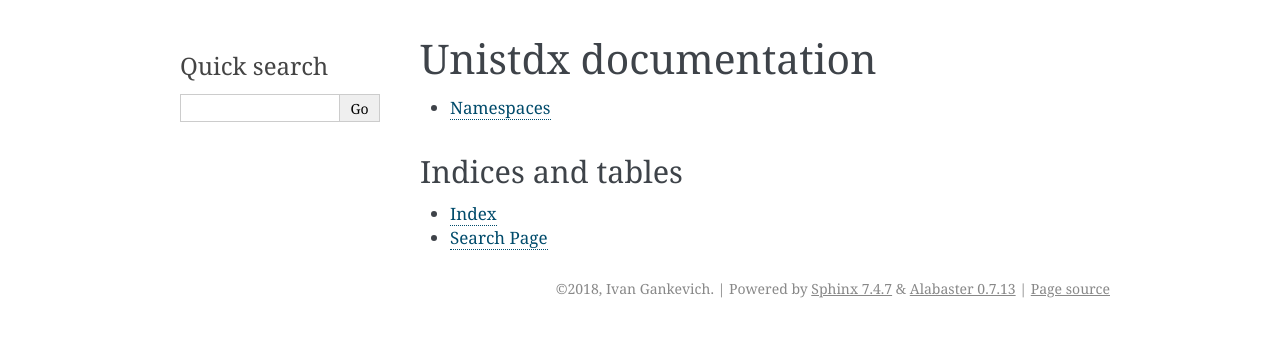
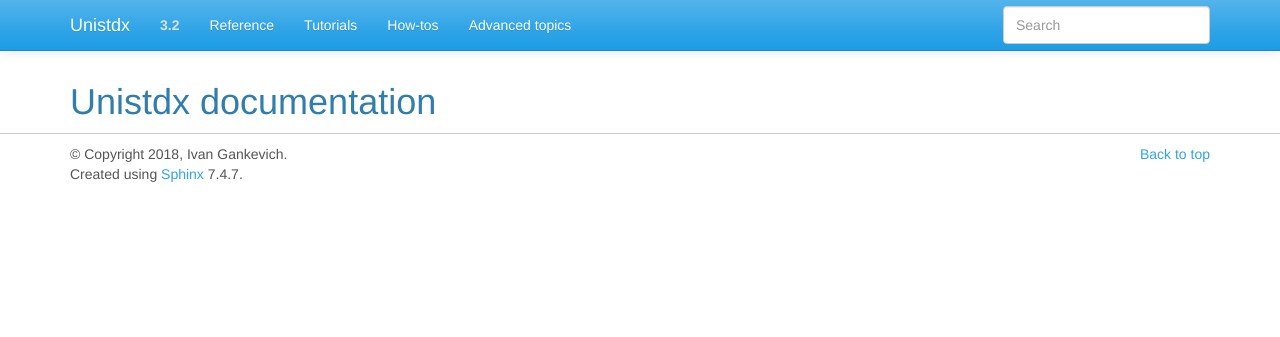
Before and after one commit to igankevich/unistdx, a Sphinx documentation site: the page built from doc/index.rst, in a window 1280 px wide. Shown: the top 337 px of the page. Built offline with Sphinx 7.4.7, drawn with Linux system fonts in a browser that asks for light colours.

```diff
--- /dev/null
+++ b/doc/_static/unistdx.css
@@ -0,0 +1,3 @@
+code {
+	color: black !important;
+}
--- /dev/null
+++ b/doc/advanced-topics.rst
@@ -0,0 +1,2 @@
+Advanced guides
+===============
--- /dev/null
+++ b/doc/api-reference.rst
@@ -0,0 +1,4 @@
+API reference
+=============
+
+.. doxygenindex::
--- a/doc/conf.py
+++ b/doc/conf.py
@@ -2,6 +2,7 @@
 # -*- coding: utf-8 -*-
 
 import os
+import sphinx_bootstrap_theme
 
 extensions = ['breathe']
 breathe_projects = { 'unistdx': os.getenv('MESON_BUILD_ROOT') + '/xml' }
@@ -17,34 +18,26 @@ version = '3.2'
 release = '3.2'
 language = None
 exclude_patterns = []
-pygments_style = 'sphinx'
+pygments_style = 'perldoc'
 todo_include_todos = False
-html_theme = 'alabaster'
-# html_theme_options = {}
+#html_theme = 'alabaster'
+#html_theme = 'sphinx_rtd_theme'
+html_theme = 'bootstrap'
+html_theme_path = sphinx_bootstrap_theme.get_html_theme_path()
+html_theme_options = {
+        'navbar_sidebarrel': False,
+        'navbar_pagenav': False,
+        'bootswatch_theme': "cerulean",
+        'bootstrap_version': "3",
+        'navbar_links': [
+            ("Reference", "api-reference"),
+            ("Tutorials", "tutorials"),
+            ("How-tos", "how-to-guides"),
+            ("Advanced topics", "advanced-topics"),
+            ],
+        'nosidebar': True,
+        }
 html_static_path = ['_static']
-html_sidebars = {
-    '**': [
-        'relations.html',  # needs 'show_related': True theme option to display
-        'searchbox.html',
-    ]
-}
-htmlhelp_basename = 'Unistdxdoc'
-latex_elements = {
-    # 'papersize': 'letterpaper',
-    # 'pointsize': '10pt',
-    # 'preamble': '',
-    # 'figure_align': 'htbp',
-}
-latex_documents = [
-    (master_doc, 'Unistdx.tex', 'Unistdx Documentation',
-     'Ivan Gankevich', 'manual'),
-]
-man_pages = [
-    (master_doc, 'unistdx', 'Unistdx Documentation',
-     [author], 1)
-]
-texinfo_documents = [
-    (master_doc, 'Unistdx', 'Unistdx Documentation',
-     author, 'Unistdx', 'One line description of project.',
-     'Miscellaneous'),
-]
+html_show_sourcelink = False
+def setup(app):
+    app.add_stylesheet("unistdx.css")
--- /dev/null
+++ b/doc/how-to-guides.rst
@@ -0,0 +1,2 @@
+How-to guides
+=============
--- a/doc/index.rst
+++ b/doc/index.rst
@@ -3,12 +3,3 @@ Unistdx documentation
 
 .. toctree::
    :maxdepth: 2
-
-   namespaces.rst
-
-
-Indices and tables
-------------------
-
-* :ref:`genindex`
-* :ref:`search`
--- /dev/null
+++ b/doc/tutorials.rst
@@ -0,0 +1,2 @@
+Tutorials
+=========
```
